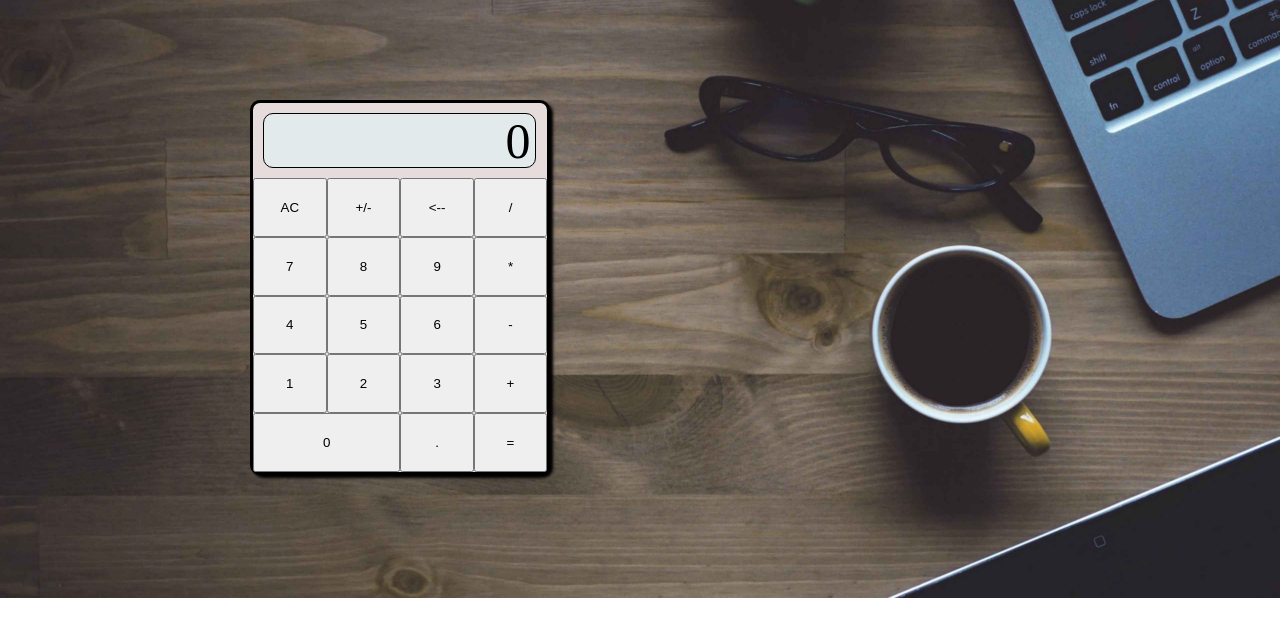
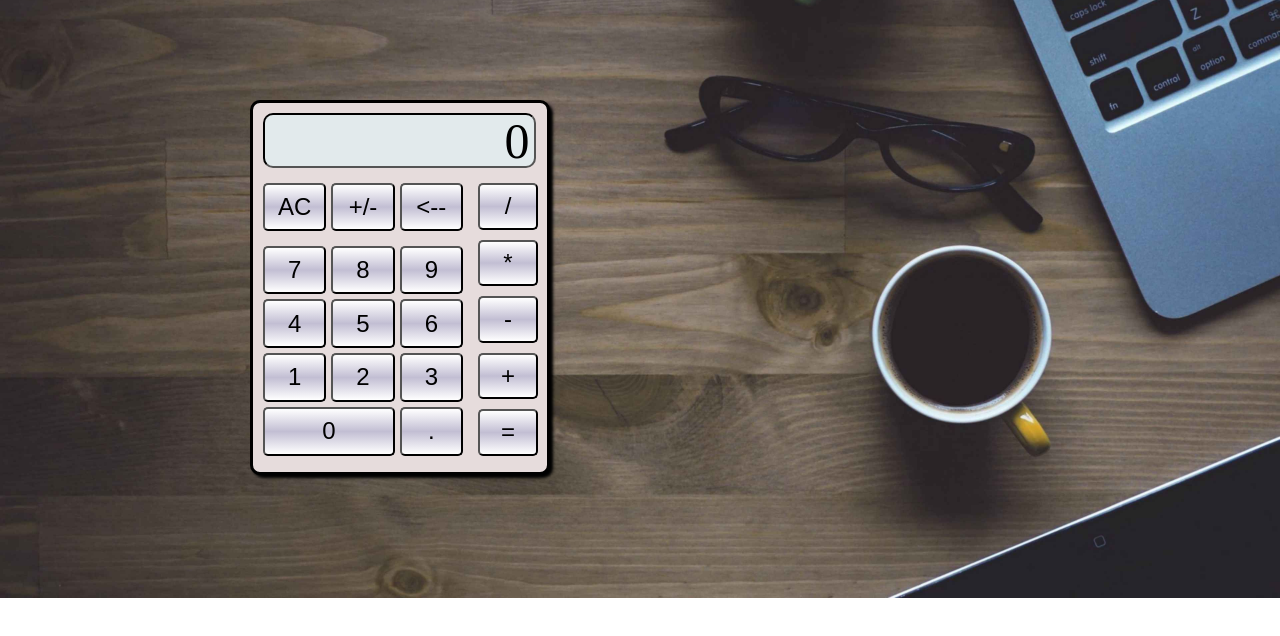
Before and after one commit to Roman-Luzyanin/roman-luzyanin.github.io, a plain HTML site: page Calculator/index.html in a window 1280 px wide. Drawn offline with Linux system fonts and the light colour scheme.

Commit message:
modified Calculator

```diff
--- a/Calculator/script.js
+++ b/Calculator/script.js
@@ -1,5 +1,5 @@
-let firstNumber;
-let secondNumber;
+let firstNumber = 0;
+let secondNumber = 0;
 let currentNumber = 0;
 let operator;
 let display = document.querySelector('.display');
@@ -31,14 +31,14 @@ remove.addEventListener('click', () => {
 });
 
 dot.addEventListener('click', () => {
-    display.textContent.includes('.') ? dot.value = '' : dot.value = '.' ;
+    display.textContent.includes('.') || display.textContent.length === 7 ? dot.value = '' : dot.value = '.' ;
     display.textContent += dot.value;
 });
 
 numbers.forEach(number => number.addEventListener('click', () => {
     if (firstNumber !== 0 && currentNumber === 0) display.textContent = 0;
     display.textContent === '0' ? display.textContent = number.value :
-    display.textContent.replace('.', '').length === 9 || display.textContent.replace('-', '').length === 10 ? '' : display.textContent += number.value;
+    display.textContent.replace('.', '').length === 7 ? '' : display.textContent += number.value;
     currentNumber = display.textContent;
 }));
 
@@ -85,9 +85,9 @@ function operate(firstNumber, secondNumber, operator) {
         break;
     }
 
-    return  String(currentNumber).replace('.', '').length < 10 ?
+    return  String(currentNumber).replace('.', '').length < 8 ?
             display.textContent = currentNumber :
             String(currentNumber)[0] === '0' ?
-            display.textContent = currentNumber.toPrecision(8) :
-            display.textContent = currentNumber.toPrecision(9);
+            display.textContent = currentNumber.toPrecision(6) :
+            display.textContent = currentNumber.toPrecision(4);
 }
--- a/Calculator/style.css
+++ b/Calculator/style.css
@@ -22,38 +22,35 @@ body {
 .display {
     width: 93%;
     height: 55px;
-    border: 1px solid black;
+    border: 2px inset black;
     margin: 10px;
     border-radius: 10px;
     text-align: right;
     font-size: 50px;
     padding: 5px;
-    line-height: 90%;
+    line-height: 85%;
     background-color: rgb(226, 234, 236);
-}
-
-.display__inner {
-    width: 280px;
-    height: 65px;
-    border: 1px solid black;
 }
 
 .buttons {
     display: grid;
     grid-template-columns: 3fr 1fr;
     grid-template-rows: 1fr 4fr;
+
 }
 
 .numbers {
     grid-column: 1;
     grid-row: 2;
-    width: 221px;
-    height: 235px;
-
+    width: 200px;
+    height: 210px;
+    margin: 10px;
     display: grid;
+    gap: 5px;
     grid-template-columns: repeat(3, 1fr);
     grid-template-rows: repeat(4, 1fr);
     border-radius: 10px;
+
 }
 
 .zero {
@@ -65,8 +62,11 @@ body {
     grid-row: span 2;
     display: grid;
     grid-template-rows: repeat(5, 1fr);
+    border-radius: 10px;
+    width: 60px;
 
-    border-radius: 10px;
+    gap: 10px;
+    margin: 5px 10px 10px 5px;
 }
 
 .reset__buttons {
@@ -74,5 +74,13 @@ body {
     grid-row: 1;
     display: grid;
     grid-template-columns: repeat(3, 1fr);
+    width: 200px;
+    margin: 5px 0 5px 10px;
+    gap: 5px;
+}
 
+button {
+    font-size: 1.5rem;
+    background: linear-gradient(white, rgb(194, 190, 211), white);
+    border-radius: 5px;
 }
```
